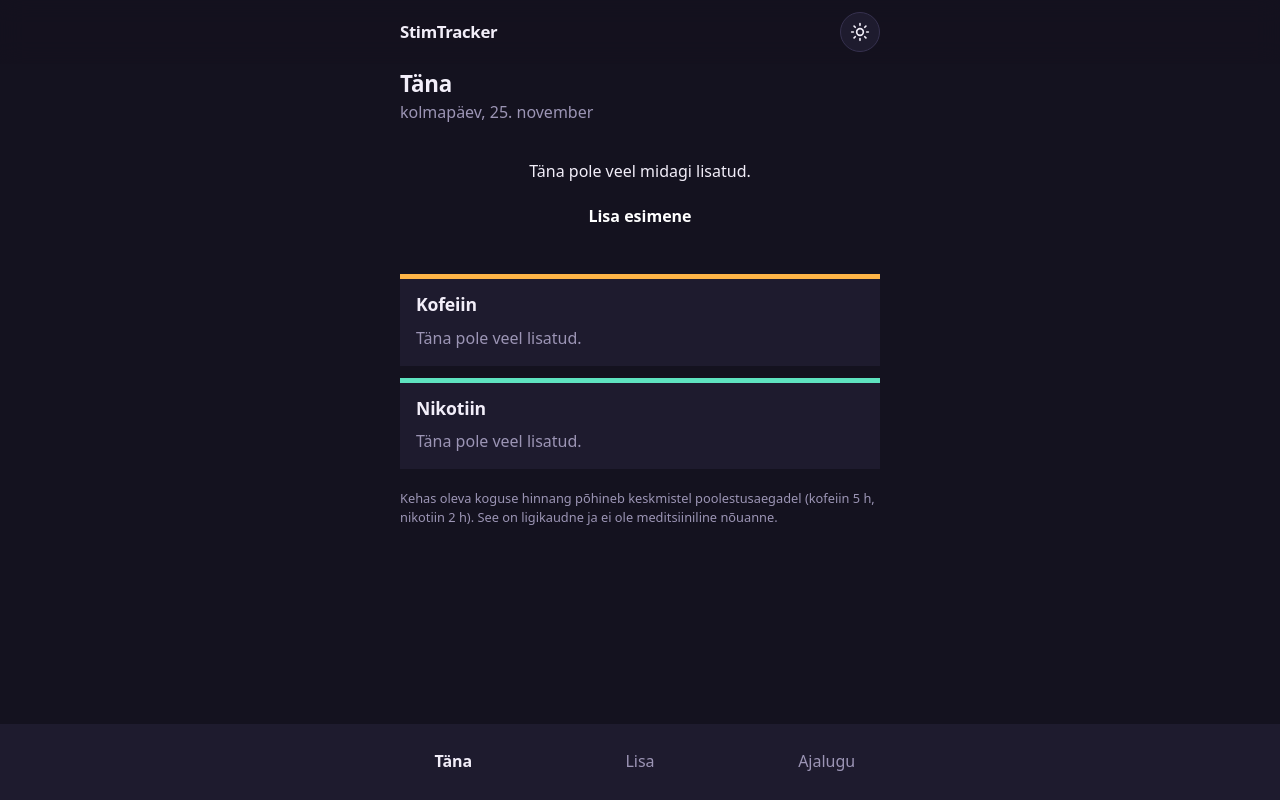
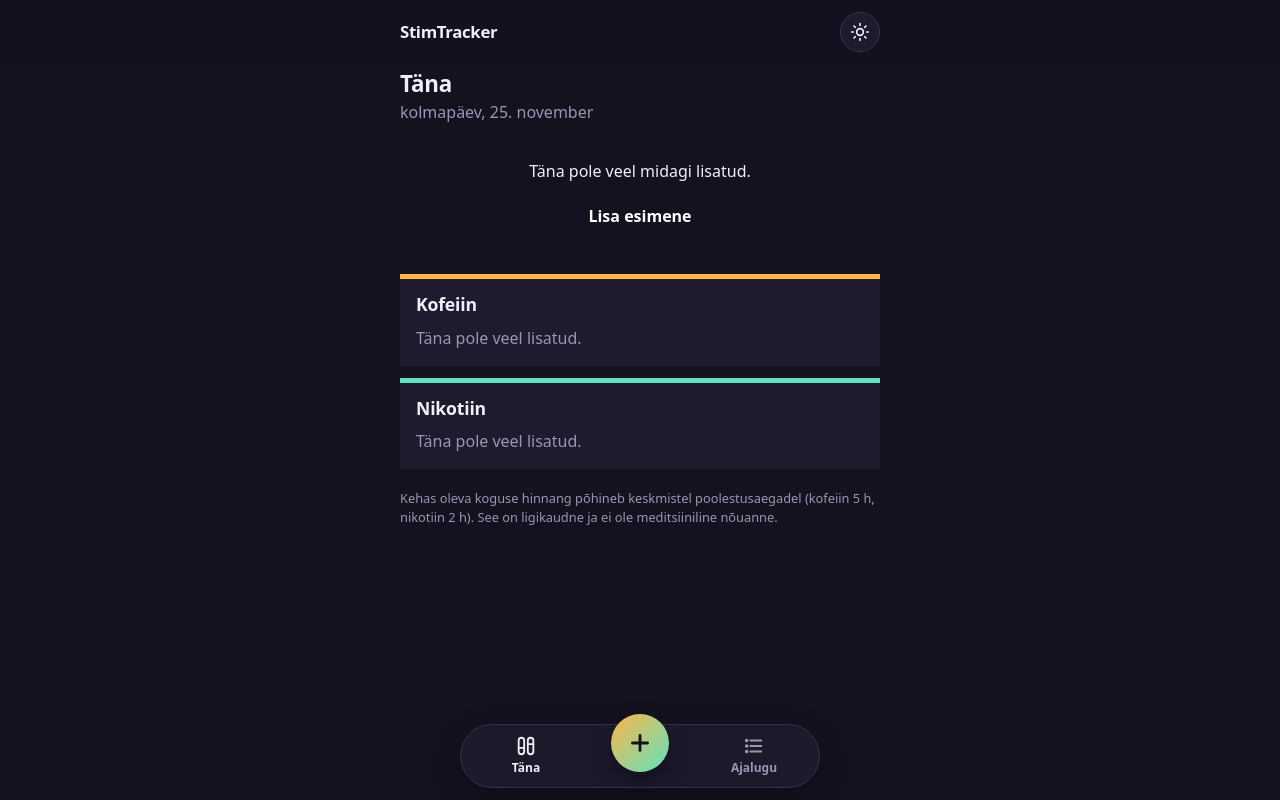
Before and after one commit to rakenduste-programmeerimine-2026/StimTracker, a Next.js app: page / in a window 1280 px wide. Built offline with nearby package versions, Linux system fonts and the light colour scheme.

Commit message:
feat(ui): floating bottom bar with icons and a central add button

```diff
--- a/src/components/BottomNav.module.css
+++ b/src/components/BottomNav.module.css
@@ -4,35 +4,87 @@
   right: 0;
   bottom: 0;
   z-index: 10;
-  height: var(--nav-height);
-  background: var(--surface);
-  border-top: 1px solid var(--border);
+  padding: 0 16px calc(12px + env(safe-area-inset-bottom));
+  pointer-events: none;
 }
 
 .list {
   display: flex;
-  max-width: 560px;
-  height: 100%;
+  align-items: center;
+  max-width: 360px;
+  height: 64px;
   margin: 0 auto;
-  padding: 0;
+  padding: 0 8px;
   list-style: none;
+  border: 1px solid var(--line);
+  border-radius: 32px;
+  background: color-mix(in srgb, var(--surface) 88%, transparent);
+  backdrop-filter: blur(14px);
+  box-shadow: 0 10px 30px rgba(0, 0, 0, 0.28);
+  pointer-events: auto;
 }
 
 .item {
   flex: 1;
+  display: flex;
+  justify-content: center;
 }
 
 .link {
   display: flex;
+  flex-direction: column;
   align-items: center;
-  justify-content: center;
-  height: 100%;
+  gap: 2px;
+  min-width: 64px;
+  padding: 6px 0;
   color: var(--muted);
   text-decoration: none;
-  font-weight: 500;
+  font-size: 0.75rem;
+  font-weight: 600;
+}
+
+.icon {
+  display: flex;
+}
+
+.icon svg {
+  width: 22px;
+  height: 22px;
 }
 
 .active {
-  color: var(--accent);
-  font-weight: 700;
+  color: var(--text);
 }
+
+/* The add button is the main action: a raised round button in the middle. */
+.add {
+  min-width: 0;
+  width: 58px;
+  height: 58px;
+  margin-top: -26px;
+  justify-content: center;
+  border-radius: 50%;
+  background: linear-gradient(135deg, var(--caffeine), var(--nicotine));
+  color: var(--on-accent);
+  box-shadow: 0 8px 22px rgba(0, 0, 0, 0.35);
+}
+
+.add .icon svg {
+  width: 26px;
+  height: 26px;
+}
+
+.add .label {
+  position: absolute;
+  width: 1px;
+  height: 1px;
+  overflow: hidden;
+  clip: rect(0 0 0 0);
+  white-space: nowrap;
+}
+
+.add.active {
+  color: var(--on-accent);
+  outline: 2px solid var(--text);
+  outline-offset: 3px;
+}
--- a/src/components/BottomNav.tsx
+++ b/src/components/BottomNav.tsx
@@ -5,10 +5,49 @@ import { usePathname } from "next/navigation";
 import styles from "./BottomNav.module.css";
 
 export const NAV_ITEMS = [
-  { href: "/", label: "Täna" },
-  { href: "/add", label: "Lisa" },
-  { href: "/history", label: "Ajalugu" },
+  { href: "/", label: "Täna", icon: "today" },
+  { href: "/add", label: "Lisa", icon: "add" },
+  { href: "/history", label: "Ajalugu", icon: "history" },
 ] as const;
+
+type Icon = (typeof NAV_ITEMS)[number]["icon"];
+
+function NavIcon({ icon }: { icon: Icon }) {
+  const common = {
+    viewBox: "0 0 24 24",
+    fill: "none",
+    stroke: "currentColor",
+    strokeWidth: 2,
+    strokeLinecap: "round" as const,
+    strokeLinejoin: "round" as const,
+    "aria-hidden": true,
+  };
+  if (icon === "add") {
+    return (
+      <svg {...common} strokeWidth={2.6}>
+        <path d="M12 5v14M5 12h14" />
+      </svg>
+    );
+  }
+  if (icon === "history") {
+    return (
+      <svg {...common}>
+        <path d="M8 6h12M8 12h12M8 18h12" />
+        <circle cx="4" cy="6" r="1" fill="currentColor" />
+        <circle cx="4" cy="12" r="1" fill="currentColor" />
+        <circle cx="4" cy="18" r="1" fill="currentColor" />
+      </svg>
+    );
+  }
+  // Today: two levels, like the gauges on the page
+  return (
+    <svg {...common}>
+      <rect x="4" y="3" width="6" height="18" rx="3" />
+      <rect x="14" y="3" width="6" height="18" rx="3" />
+      <path d="M4 14h6M14 10h6" />
+    </svg>
+  );
+}
 
 export default function BottomNav() {
   const pathname = usePathname();
@@ -18,14 +57,15 @@ export default function BottomNav() {
       <ul className={styles.list}>
         {NAV_ITEMS.map((item) => {
           const active = pathname === item.href;
+          const isAdd = item.icon === "add";
+          const className = [styles.link, isAdd && styles.add, active && styles.active].filter(Boolean).join(" ");
           return (
             <li key={item.href} className={styles.item}>
-              <Link
-                href={item.href}
-                className={active ? `${styles.link} ${styles.active}` : styles.link}
-                aria-current={active ? "page" : undefined}
-              >
-                {item.label}
+              <Link href={item.href} className={className} aria-current={active ? "page" : undefined}>
+                <span className={styles.icon}>
+                  <NavIcon icon={item.icon} />
+                </span>
+                <span className={styles.label}>{item.label}</span>
               </Link>
             </li>
           );
```
